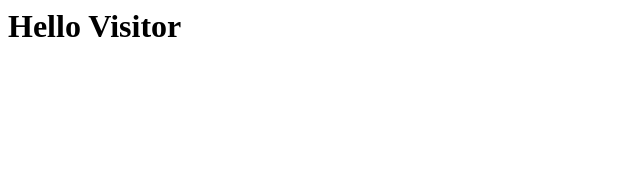
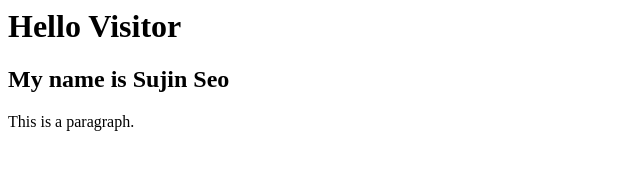
Before and after one commit to sujin91kr/medvis24, a plain HTML site: page index.html in a window 1280 px wide. Shown: the whole page, without its empty margins (0-640 px from the left). Drawn offline with Linux system fonts and the light colour scheme.

```diff
--- a/index.html
+++ b/index.html
@@ -1 +1,3 @@
 <h1>Hello Visitor</h1>
+<h2>My name is Sujin Seo</h2>
+<p>This is a paragraph.</p>
```
